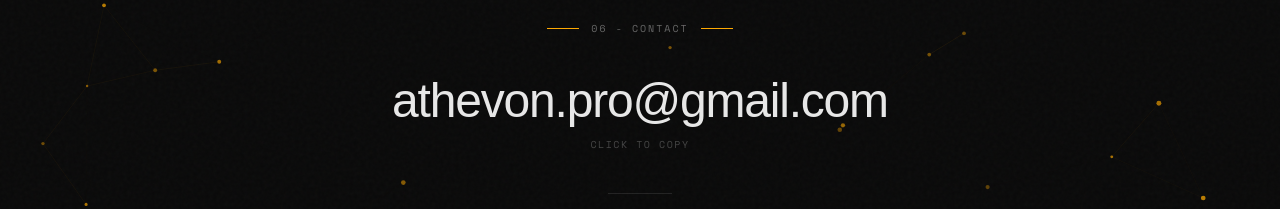
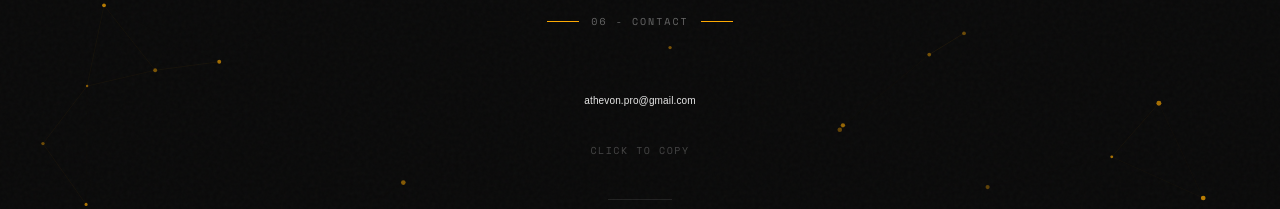
Before and after one commit to AThevon/adrienthevon, a Next.js app: page /contact in a window 1280 px wide. Shown: the part 256-465 px from the top of the page. Built offline with nearby package versions, Linux system fonts and the light colour scheme; no server answers; a web font is replaced by a local one.

Commit message:
feat: render email in canvas for anti-scraping, never in DOM

```diff
--- a/src/app/contact/page.tsx
+++ b/src/app/contact/page.tsx
@@ -11,7 +11,59 @@ const ParticleNetwork = dynamic(
   { ssr: false }
 );
 
-const EMAIL = "athevon.pro@gmail.com";
+// Email split to avoid scraping from source
+const E_USER = "athevon.pro";
+const E_DOMAIN = "gmail.com";
+function getEmail() { return `${E_USER}@${E_DOMAIN}`; }
+
+// --- Canvas-rendered email (never in DOM, anti-scraping) ---
+function CanvasEmail({ onClick, isHovered }: { onClick: () => void; isHovered: boolean }) {
+  const canvasRef = useRef<HTMLCanvasElement>(null);
+  const drawnRef = useRef(false);
+
+  useEffect(() => {
+    const canvas = canvasRef.current;
+    if (!canvas) return;
+    const ctx = canvas.getContext("2d", { alpha: true });
+    if (!ctx) return;
+
+    const email = getEmail();
+    const dpr = Math.min(window.devicePixelRatio || 1, 2);
+
+    // Measure text to size canvas
+    const fontSize = window.innerWidth < 768 ? 24 : window.innerWidth < 1024 ? 36 : 44;
+    ctx.font = `700 ${fontSize}px var(--font-display), Georgia, serif`;
+    const metrics = ctx.measureText(email);
+    const textW = Math.ceil(metrics.width) + 8;
+    const textH = fontSize * 1.4;
+
+    canvas.width = textW * dpr;
+    canvas.height = textH * dpr;
+    canvas.style.width = `${textW}px`;
+    canvas.style.height = `${textH}px`;
+    ctx.setTransform(dpr, 0, 0, dpr, 0, 0);
+
+    // Draw
+    ctx.clearRect(0, 0, textW, textH);
+    ctx.font = `700 ${fontSize}px var(--font-display), Georgia, serif`;
+    ctx.textAlign = "center";
+    ctx.textBaseline = "middle";
+    ctx.fillStyle = isHovered ? "#ffaa00" : "#e8e8e8";
+    ctx.fillText(email, textW / 2, textH / 2);
+    drawnRef.current = true;
+  }, [isHovered]);
+
+  return (
+    <canvas
+      ref={canvasRef}
+      onClick={onClick}
+      data-cursor="hover"
+      className="cursor-pointer transition-opacity"
+      style={{ maxWidth: "90vw" }}
+      aria-label="Email address - click to copy"
+    />
+  );
+}
 
 const SOCIAL_LINKS = [
   {
@@ -142,9 +194,11 @@ export default function ContactPage() {
   const { isMobile, isHydrated } = useDeviceDetect();
   const [copied, setCopied] = useState(false);
 
+  const [emailHovered, setEmailHovered] = useState(false);
+
   const handleCopy = useCallback(async () => {
     try {
-      await navigator.clipboard.writeText(EMAIL);
+      await navigator.clipboard.writeText(getEmail());
       setCopied(true);
     } catch {
       // Fallback
@@ -179,25 +233,20 @@ export default function ContactPage() {
           <span className="w-8 h-px bg-[#ffaa00]" />
         </motion.div>
 
-        {/* Email - big, centered, clickable */}
-        <motion.button
-          onClick={handleCopy}
-          data-cursor="hover"
-          className="group relative text-center"
+        {/* Email - canvas rendered (anti-scraping) */}
+        <motion.div
+          className="flex flex-col items-center gap-3"
           initial={{ opacity: 0, y: 20 }}
           animate={{ opacity: 1, y: 0 }}
           transition={{ duration: 0.4, delay: 0.1, ease: [0.33, 1, 0.68, 1] }}
+          onMouseEnter={() => setEmailHovered(true)}
+          onMouseLeave={() => setEmailHovered(false)}
         >
-          <span
-            className="block text-2xl md:text-4xl lg:text-5xl text-[#e8e8e8] tracking-tight transition-colors duration-150 group-hover:text-[#ffaa00]"
-            style={{ fontFamily: "var(--font-display)" }}
-          >
-            {EMAIL}
-          </span>
-          <span className="block mt-3 font-mono text-[10px] text-[#444] tracking-[0.15em] uppercase transition-colors duration-150 group-hover:text-[#666]">
+          <CanvasEmail onClick={handleCopy} isHovered={emailHovered} />
+          <span className={`font-mono text-[10px] tracking-[0.15em] uppercase transition-colors duration-150 ${emailHovered ? "text-[#666]" : "text-[#444]"}`}>
             Click to copy
           </span>
-        </motion.button>
+        </motion.div>
 
         {/* Divider */}
         <motion.div
```
